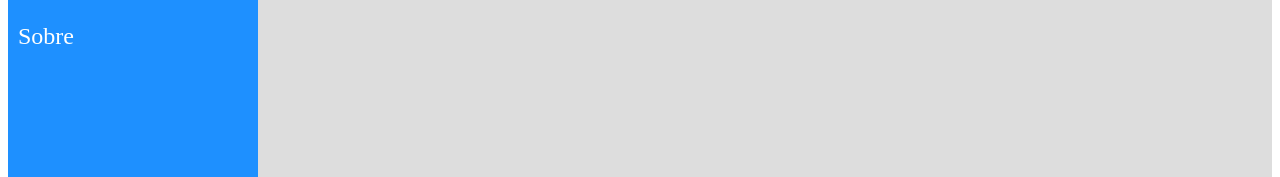
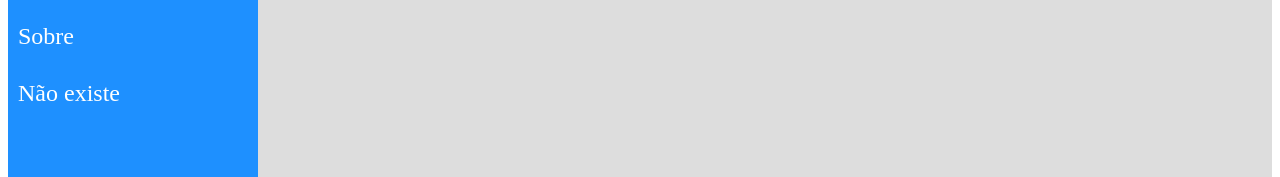
Before and after one commit to luucasor/navegacao, a React (Create React App) app: page / in a window 1280 px wide. Shown: the part 182-359 px from the top of the page. Built offline with nearby package versions, Linux system fonts and the light colour scheme.

Commit message:
Example 2 - About routes not found

```diff
--- a/src/components/layout/Content.jsx
+++ b/src/components/layout/Content.jsx
@@ -3,14 +3,15 @@ import { Routes, Route } from 'react-router-dom'
 import Home from "../../views/examples/Home";
 import About from "../../views/examples/About"
 import Param from "../../views/examples/Param"
+import NotFound from "../../views/examples/NotFound"
 
 const Content = props => (
     <main className="Content">
         <Routes>
             <Route path="/about" exact element={<About />}/>
             <Route path="/param/:id" exact element={<Param />}/>
-            <Route path="/" exact element={<Home />}/>
-            {/* <Route path="/*" exact element={<NotFound />}/> */}
+            <Route path="/" element={<Home />}/>
+            <Route path="/*" exact element={<NotFound />}/>
         </Routes>
     </main>
 )
--- a/src/components/layout/Menu.jsx
+++ b/src/components/layout/Menu.jsx
@@ -17,6 +17,9 @@ const Menu = props => (
                 <li>
                     <Link to="/about">Sobre</Link>
                 </li>
+                <li>
+                    <Link to="/naoExiste">Não existe</Link>
+                </li>
             </ul>
         </nav>
     </aside>
--- /dev/null
+++ b/src/views/examples/NotFound.jsx
@@ -0,0 +1,8 @@
+const NotFound = props => (
+    <div className="About">
+        <h1>404</h1>
+        <h2>Opssss... Página não encontrada!</h2>
+    </div>
+)
+
+export default NotFound
```
